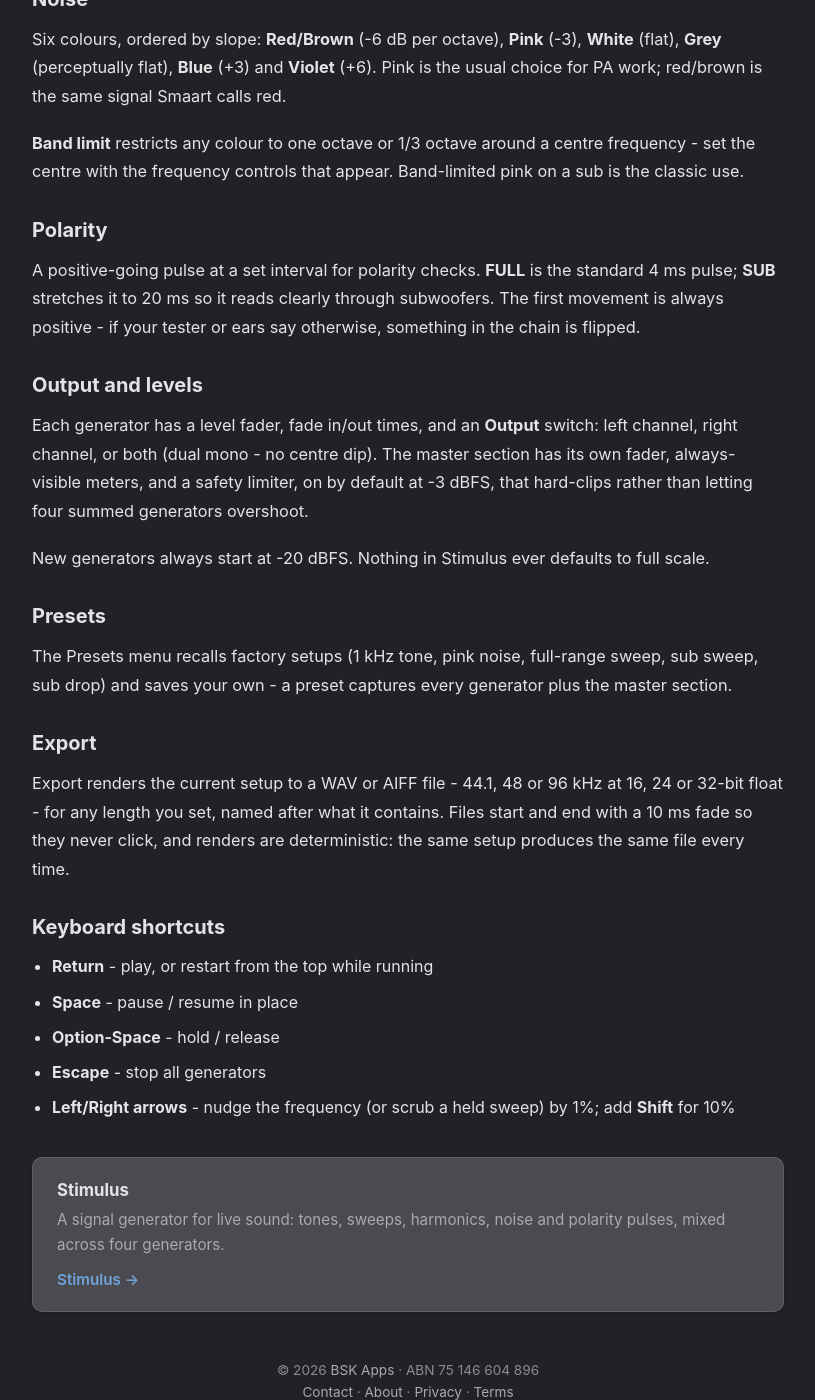
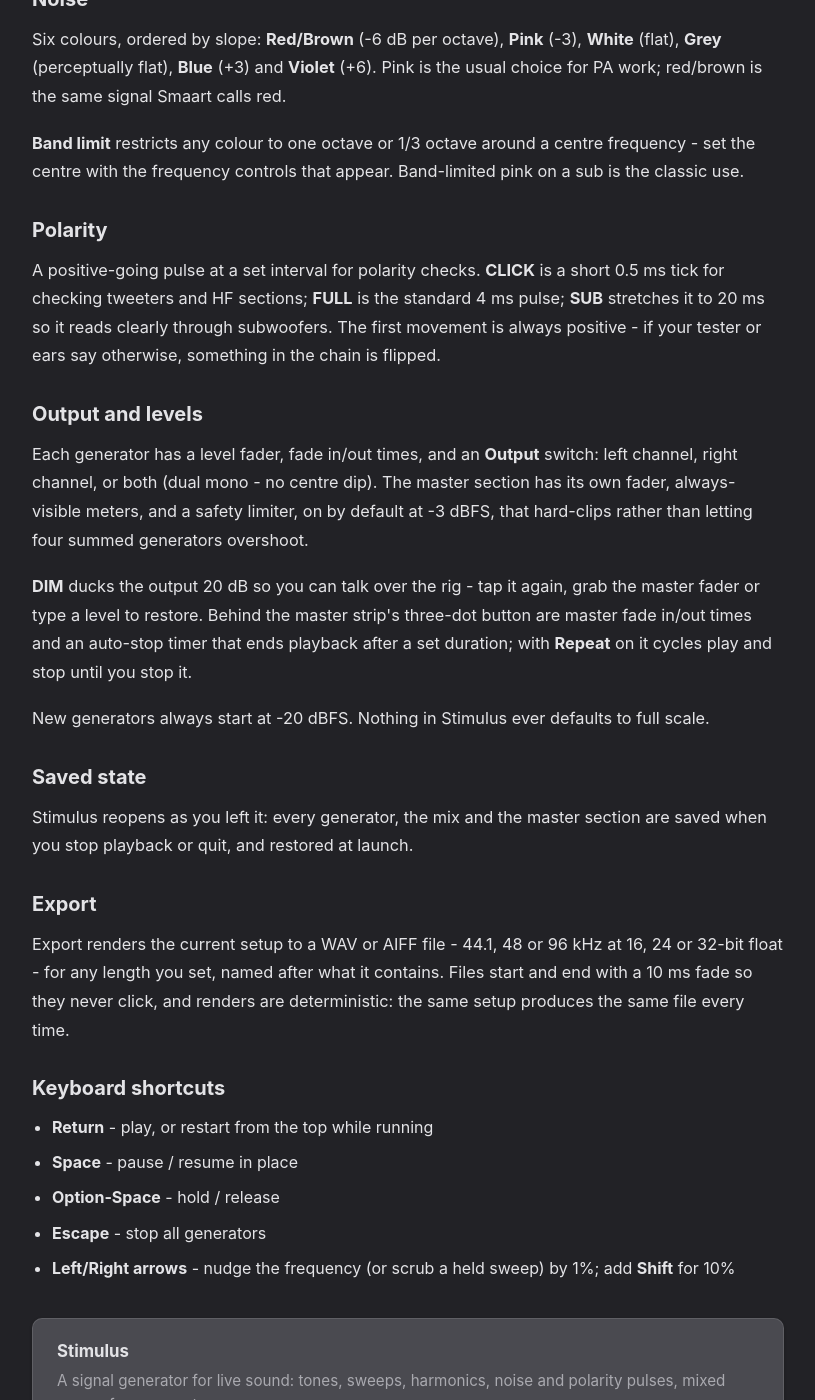
Before and after one commit to BSKapps/bskapps.github.io, a Jekyll site: the page built from articles/stimulus-guide/index.html, in a window 1280 px wide and 1400 px high, scrolled down 1668 px. Shown: the whole window, without its empty margins (232-1047 px from the left). Built offline with Jekyll 4.4.1, drawn with Linux system fonts in a browser that asks for light colours.

Commit message:
Stimulus guide: saved state replaces presets; document CLICK, DIM and auto-stop

```diff
--- a/_data/guides/stimulus-guide.json
+++ b/_data/guides/stimulus-guide.json
@@ -30,7 +30,7 @@
       "blocks": [
         {
           "type": "paragraph",
-          "text": "The editor shows one generator at a time; the rack on the right holds them all. Click a strip to edit it, press **Add** to spawn another (up to four), and the cross on a strip removes it. Each strip has its own level fader plus **M** (mute), **S** (solo) and the polarity flip."
+          "text": "The editor shows one generator at a time; the rack on the right holds them all. Click a strip to edit it, press **+ Add generator** to spawn another (up to four), and the cross on a strip removes it. Each strip has its own level fader plus **M** (mute), **S** (solo) and the polarity flip."
         },
         {
           "type": "paragraph",
@@ -114,7 +114,7 @@
       "blocks": [
         {
           "type": "paragraph",
-          "text": "A positive-going pulse at a set interval for polarity checks. **FULL** is the standard 4 ms pulse; **SUB** stretches it to 20 ms so it reads clearly through subwoofers. The first movement is always positive - if your tester or ears say otherwise, something in the chain is flipped."
+          "text": "A positive-going pulse at a set interval for polarity checks. **CLICK** is a short 0.5 ms tick for checking tweeters and HF sections; **FULL** is the standard 4 ms pulse; **SUB** stretches it to 20 ms so it reads clearly through subwoofers. The first movement is always positive - if your tester or ears say otherwise, something in the chain is flipped."
         }
       ]
     },
@@ -128,17 +128,21 @@
         },
         {
           "type": "paragraph",
+          "text": "**DIM** ducks the output 20 dB so you can talk over the rig - tap it again, grab the master fader or type a level to restore. Behind the master strip\u0027s three-dot button are master fade in/out times and an auto-stop timer that ends playback after a set duration; with **Repeat** on it cycles play and stop until you stop it."
+        },
+        {
+          "type": "paragraph",
           "text": "New generators always start at -20 dBFS. Nothing in Stimulus ever defaults to full scale."
         }
       ]
     },
     {
-      "id": "presets",
-      "title": "Presets",
+      "id": "saved-state",
+      "title": "Saved state",
       "blocks": [
         {
           "type": "paragraph",
-          "text": "The Presets menu recalls factory setups (1 kHz tone, pink noise, full-range sweep, sub sweep, sub drop) and saves your own - a preset captures every generator plus the master section."
+          "text": "Stimulus reopens as you left it: every generator, the mix and the master section are saved when you stop playback or quit, and restored at launch."
         }
       ]
     },
```
